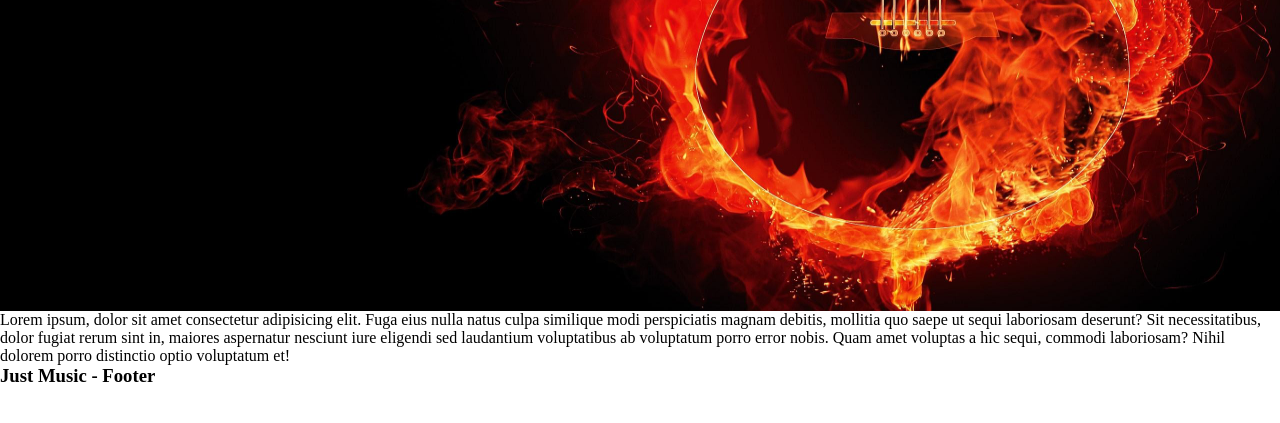
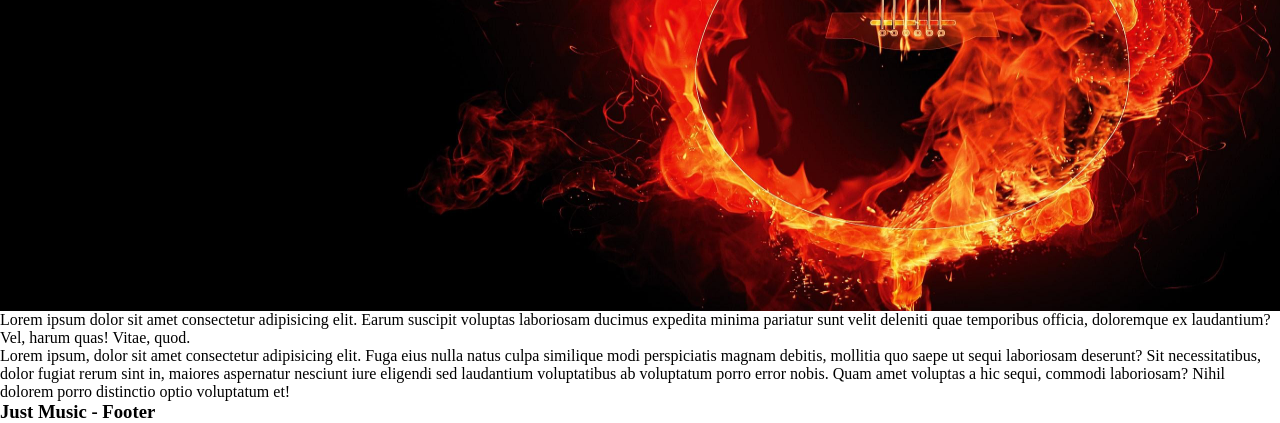
Before and after one commit to mjParedes/ProyectoGrupalCAC-Fullstack-Python, a plain HTML site: page index.html in a window 1280 px wide. Shown: the part 474-897 px from the top of the page. Before the commit the page ends 861 px from the top, so only its background shows below. Drawn offline with Linux system fonts and the light colour scheme.

Commit message:
nuevo intento de subir archivos

```diff
--- a/index.html
+++ b/index.html
@@ -38,6 +38,10 @@
 
       <main>
         <section>
+          Lorem ipsum dolor sit amet consectetur adipisicing elit. Earum suscipit voluptas laboriosam ducimus
+           expedita minima pariatur sunt velit deleniti quae temporibus officia, doloremque ex laudantium? Vel, harum quas! Vitae, quod.
+        </section>
+        <section>
           Lorem ipsum, dolor sit amet consectetur adipisicing elit. Fuga eius
           nulla natus culpa similique modi perspiciatis magnam debitis, mollitia
           quo saepe ut sequi laboriosam deserunt? Sit necessitatibus, dolor
```
